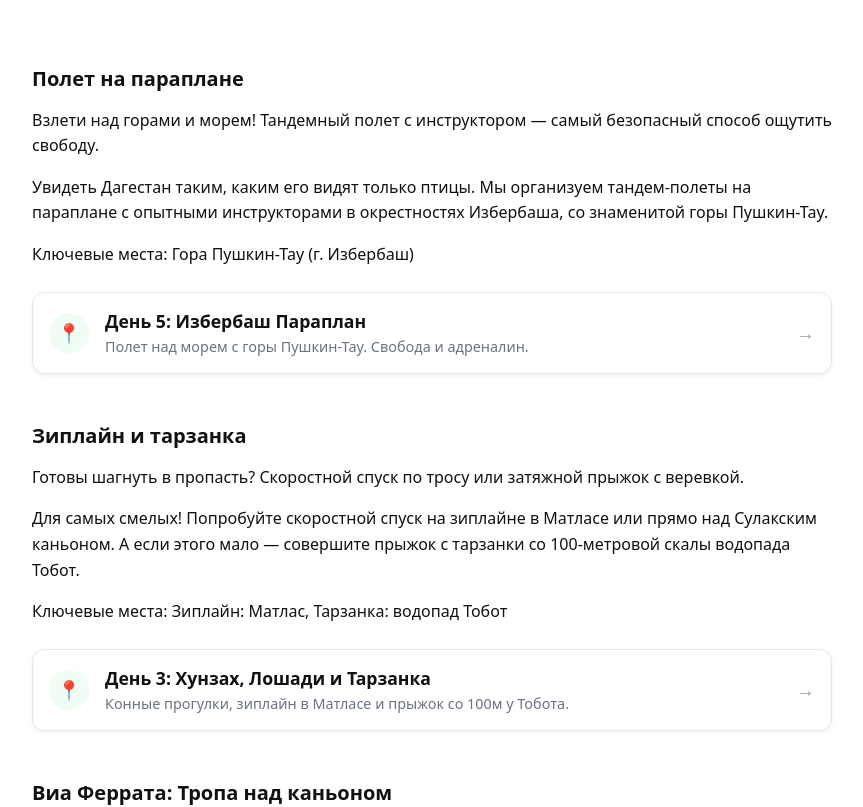
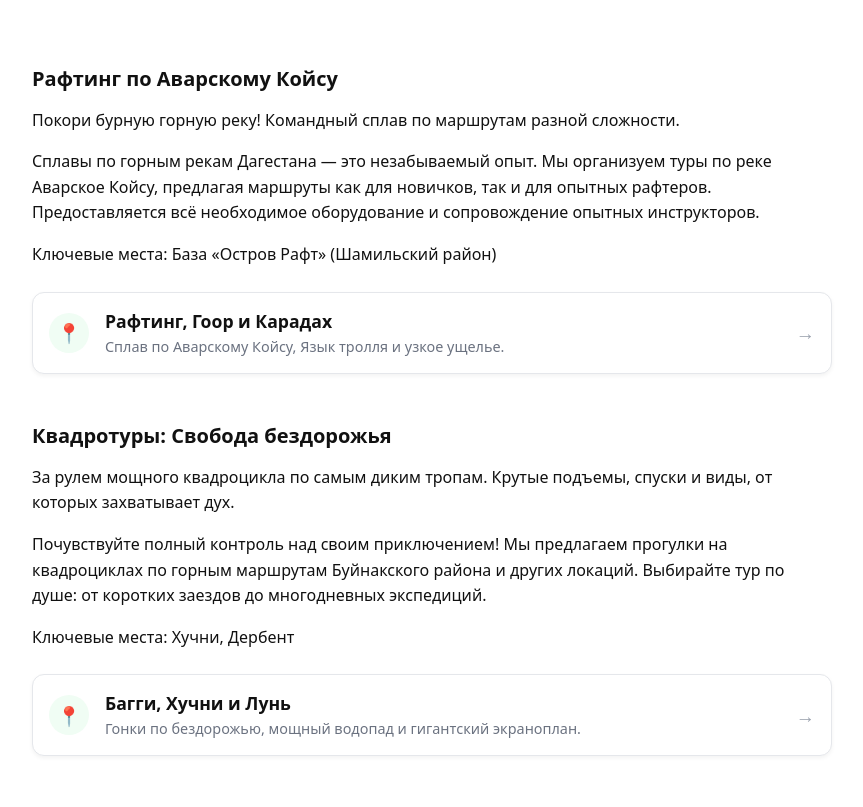
Before and after one commit to BrunoIsaev/EasyGo, a Next.js app: page /guide in a window 1280 px wide. Shown: the top 807 px of the page, without its empty margins (208-1071 px from the left). Built offline with nearby package versions, Linux system fonts and the light colour scheme.

Commit message:
Final complete adventure page

```diff
--- a/src/pages/guide.tsx
+++ b/src/pages/guide.tsx
@@ -3,21 +3,17 @@ import { TOUR_ROUTES } from '@/data/routes';
 
 const TourCard = ({ route }: { route: any }) => {
   if (!route) return null;
+  const cleanTitle = route.title.replace(/^День \d+:\s*/, '');
   return (
     <div
-      style={{
-        display: 'flex', alignItems: 'center', gap: '16px', padding: '16px',
-        background: '#fff', border: '1px solid #e5e7eb', borderRadius: '12px',
-        marginBottom: '32px', cursor: 'pointer', transition: 'all 0.2s ease',
-        boxShadow: '0 2px 4px rgba(0,0,0,0.05)'
-      }}
+      style={{ display: 'flex', alignItems: 'center', gap: '16px', padding: '16px', background: '#fff', border: '1px solid #e5e7eb', borderRadius: '12px', marginBottom: '32px', cursor: 'pointer', transition: 'all 0.2s ease', boxShadow: '0 2px 4px rgba(0,0,0,0.05)' }}
       onMouseOver={(e: any) => { e.currentTarget.style.borderColor = '#10b981'; e.currentTarget.style.transform = 'translateY(-2px)'; }}
       onMouseOut={(e: any) => { e.currentTarget.style.borderColor = '#e5e7eb'; e.currentTarget.style.transform = 'translateY(0)'; }}
       onClick={() => window.location.href = '/?search=' + encodeURIComponent(route.title)}
     >
       <div style={{ width: '40px', height: '40px', background: '#f0fdf4', borderRadius: '50%', display: 'flex', alignItems: 'center', justifyContent: 'center', color: '#10b981', fontSize: '1.2rem', flexShrink: 0 }}>📍</div>
       <div style={{ flex: 1 }}>
-        <h3 style={{ margin: '0 0 4px 0', fontSize: '1.1rem', fontWeight: '700', color: '#111' }}>{route.title}</h3>
+        <h3 style={{ margin: '0 0 4px 0', fontSize: '1.1rem', fontWeight: '700', color: '#111' }}>{cleanTitle}</h3>
         <p style={{ margin: 0, color: '#6b7280', fontSize: '0.9rem', lineHeight: '1.4' }}>{route.description}</p>
       </div>
       <div style={{ color: '#9ca3af', fontSize: '1.2rem' }}>→</div>
@@ -26,7 +22,6 @@ const TourCard = ({ route }: { route: any }) => {
 };
 
 export default function GuidePage({ selectedSectionData }: any) {
-  // Показываем "Приключения" по умолчанию, если раздел не выбран или выбран именно он
   const showAdventures = !selectedSectionData || selectedSectionData.title === 'Приключения';
 
   if (showAdventures) {
@@ -34,6 +29,22 @@ export default function GuidePage({ selectedSectionData }: any) {
       <>
         <Head><title>Приключения | EasyGo</title></Head>
         <div style={{ maxWidth: '800px', margin: '0 auto', padding: '40px 20px', fontFamily: 'system-ui, sans-serif', color: '#111' }}>
+
+          <section style={{ marginBottom: '48px' }}>
+            <h2 style={{ fontSize: '1.25rem', fontWeight: '700', marginBottom: '12px' }}>Рафтинг по Аварскому Койсу</h2>
+            <p style={{ lineHeight: '1.6', marginBottom: '16px' }}>Покори бурную горную реку! Командный сплав по маршрутам разной сложности.</p>
+            <p style={{ lineHeight: '1.6', marginBottom: '16px' }}>Сплавы по горным рекам Дагестана — это незабываемый опыт. Мы организуем туры по реке Аварское Койсу, предлагая маршруты как для новичков, так и для опытных рафтеров. Предоставляется всё необходимое оборудование и сопровождение опытных инструкторов.</p>
+            <p style={{ lineHeight: '1.6', marginBottom: '24px' }}>Ключевые места: База «Остров Рафт» (Шамильский район)</p>
+            <TourCard route={TOUR_ROUTES.find((r: any) => r.id === 'adv-day-2')} />
+          </section>
+
+          <section style={{ marginBottom: '48px' }}>
+            <h2 style={{ fontSize: '1.25rem', fontWeight: '700', marginBottom: '12px' }}>Квадротуры: Свобода бездорожья</h2>
+            <p style={{ lineHeight: '1.6', marginBottom: '16px' }}>За рулем мощного квадроцикла по самым диким тропам. Крутые подъемы, спуски и виды, от которых захватывает дух.</p>
+            <p style={{ lineHeight: '1.6', marginBottom: '16px' }}>Почувствуйте полный контроль над своим приключением! Мы предлагаем прогулки на квадроциклах по горным маршрутам Буйнакского района и других локаций. Выбирайте тур по душе: от коротких заездов до многодневных экспедиций.</p>
+            <p style={{ lineHeight: '1.6', marginBottom: '24px' }}>Ключевые места: Хучни, Дербент</p>
+            <TourCard route={TOUR_ROUTES.find((r: any) => r.id === 'adv-day-4')} />
+          </section>
 
           <section style={{ marginBottom: '48px' }}>
             <h2 style={{ fontSize: '1.25rem', fontWeight: '700', marginBottom: '12px' }}>Полет на параплане</h2>
@@ -74,21 +85,7 @@ export default function GuidePage({ selectedSectionData }: any) {
   return (
     <>
       <Head><title>Гид по Дагестану | EasyGo</title></Head>
-      <div style={{ maxWidth: '1200px', margin: '0 auto', padding: '40px 20px', fontFamily: 'system-ui, sans-serif' }}>
-        <h1 style={{ fontSize: '2.5rem', fontWeight: '800', marginBottom: '40px', textAlign: 'center' }}>Все маршруты</h1>
-        <div style={{ display: 'grid', gridTemplateColumns: 'repeat(auto-fill, minmax(300px, 1fr))', gap: '24px' }}>
-          {TOUR_ROUTES.map((route: any) => (
-            <div key={route.id} style={{ border: '1px solid #e5e7eb', borderRadius: '16px', padding: '24px', background: '#fff', cursor: 'pointer' }} onClick={() => window.location.href = '/?search=' + encodeURIComponent(route.title)}>
-              <h3 style={{ margin: '0 0 12px 0', fontSize: '1.25rem', fontWeight: '700' }}>{route.title}</h3>
-              <p style={{ color: '#6b7280', fontSize: '0.95rem', lineHeight: '1.5', marginBottom: '16px' }}>{route.description}</p>
-              <div style={{ display: 'flex', gap: '8px' }}>
-                <span style={{ fontSize: '0.8rem', background: '#f3f4f6', padding: '4px 8px', borderRadius: '6px' }}>{route.duration}</span>
-                <span style={{ fontSize: '0.8rem', background: route.difficulty === 'Сложный' ? '#fee2e2' : '#fef3c7', color: route.difficulty === 'Сложный' ? '#b91c1c' : '#b45309', padding: '4px 8px', borderRadius: '6px', fontWeight: 'bold' }}>{route.difficulty}</span>
-              </div>
-            </div>
-          ))}
-        </div>
-      </div>
+      <div style={{ padding: '100px 20px', textAlign: 'center' }}><h1>Раздел загружается...</h1></div>
     </>
   );
 }
```
